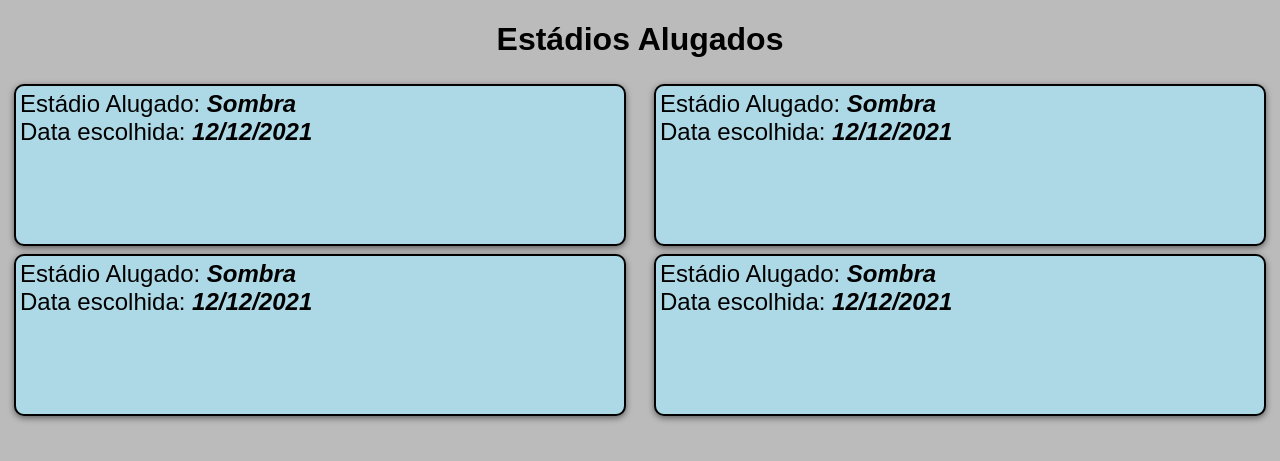
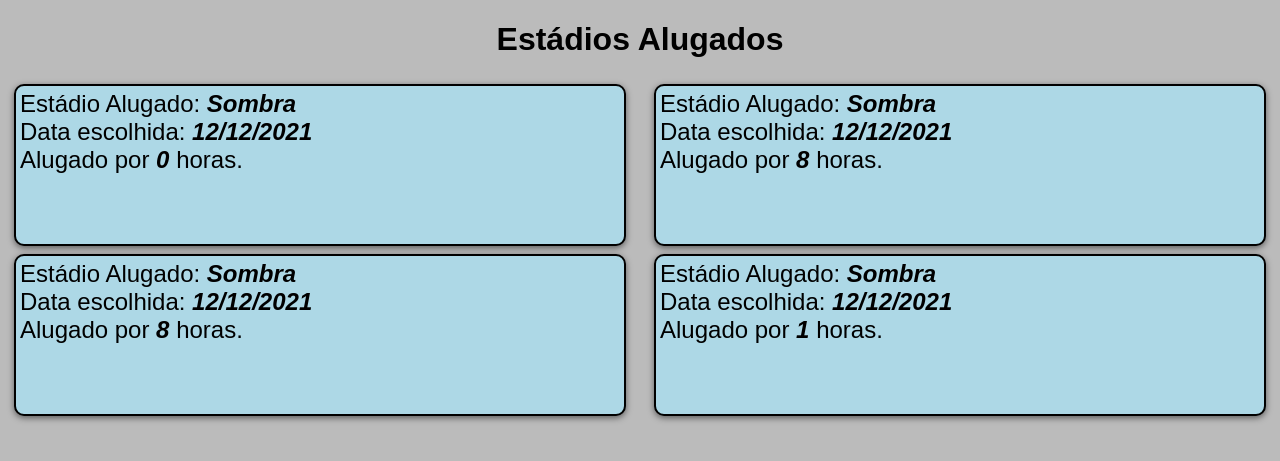
Before and after one commit to GabrielSoaresGomes/provaDMS, a Django app: page /agendados in a window 1280 px wide. Shown: the part 52-513 px from the top of the page. Run offline with Django 3.2, Linux system fonts and the light colour scheme; data comes from the database, SQL or seed files in the repository; both versions use the stored data as it was after the commit; parts of the project's set-up code (start-up, migrations or seed data) failed here and were passed over.

Commit message:
Iniciando o processo de calcular o preço final do estagio alugado

```diff
--- a/aluguel/forms.py
+++ b/aluguel/forms.py
@@ -11,4 +11,4 @@ class EstadioForm(forms.ModelForm):
 class PrecoFinalForm(forms.ModelForm):
     class Meta:
         model = PrecoFinal
-        fields = ["nome", "data"]
+        fields = ["nome", "data", "horas"]
--- a/aluguel/models.py
+++ b/aluguel/models.py
@@ -15,8 +15,9 @@ class Estadio(models.Model):
 
 
 class PrecoFinal(models.Model):
-    nome = models.CharField("Por segurança, insira o nome do estádio aqui ", max_length=50)
-    data = models.CharField("Insira a data no formato MM/DD/YYYY ", max_length=10)
+    nome = models.CharField("Por segurança, insira o nome do estádio aqui", max_length=50)
+    data = models.CharField("Insira a data no formato MM/DD/YYYY", max_length=10)
+    horas = models.SmallIntegerField("Insira por quantas horas deseja alugar")
 
     def __str__(self):
         return self.nome
--- a/aluguel/templates/estadiosAgendados.html
+++ b/aluguel/templates/estadiosAgendados.html
@@ -27,7 +27,8 @@
             <div class="estadio" onclick="window.location.href = `{% url 'deletarEscolhido' estadio.id%}`">
 
                 <span class="agendado">Estádio Alugado: <i class="nomeAgendado">{{ estadio.nome }}</i></span><br>
-                <span class="agendado">Data escolhida: <i class="nomeAgendado">{{ estadio.data }}</i></span>
+                <span class="agendado">Data escolhida: <i class="nomeAgendado">{{ estadio.data }}</i></span><br>
+                <span class="agendado">Alugado por <i class="nomeAgendado">{{ estadio.horas }}</i> horas.</span>
 
 
             </div>
--- a/aluguel/templates/precoFinal.html
+++ b/aluguel/templates/precoFinal.html
@@ -29,6 +29,8 @@
         <button type="submit">Agendar</button>
     </form>
 
+        <button type="submit" onclick="window.location.href = `{% url 'calcularPrecoFinal' %} `">Teste</button>
+
     <script>
 
     </script>
--- a/aluguel/urls.py
+++ b/aluguel/urls.py
@@ -1,5 +1,5 @@
 from django.urls import path, include
-from .views import listaEstadios, adicionarEstadio, atualizarEstadio, deletarEstadio, escolherEstadio, estadiosEscolhidos, deletarEscolhido
+from .views import listaEstadios, adicionarEstadio, atualizarEstadio, deletarEstadio, escolherEstadio, estadiosEscolhidos, deletarEscolhido, calcularPrecoFinal
 
 urlpatterns = [
     path('', listaEstadios, name='listaEstadios'),
@@ -9,6 +9,7 @@ urlpatterns = [
     path('escolher/<int:id>', escolherEstadio, name="escolherEstadio"),
     path('agendados', estadiosEscolhidos, name="estadiosEscolhidos"),
     path('deletarEscolhido/<int:id>', deletarEscolhido, name="deletarEscolhido"),
+    path('teste', calcularPrecoFinal, name="calcularPrecoFinal"),
     path('members/', include('django.contrib.auth.urls')),
     path('members/', include('members.urls'), name='members'),
 ]
--- a/aluguel/views.py
+++ b/aluguel/views.py
@@ -58,3 +58,9 @@ def deletarEscolhido(request, id):
         estadio.delete()
         return redirect('estadiosEscolhidos')
     return render(request, 'estadioDeleteConfirm.html', {'estadio': estadio})
+
+
+def calcularPrecoFinal(request):
+    precoFinal = PrecoFinal.horas * Estadio.precoHora
+
+    return render(request, 'teste.html', {"precoFinal": precoFinal})
```
Also changed, not shown: aluguel/templates/teste.html (added, +12 -0 lines), aluguel/migrations/0001_initial.py, aluguel/migrations/0002_alter_precofinal_data.py (deleted), aluguel/migrations/0002_auto_20211103_1527.py (added), aluguel/migrations/0003_alter_precofinal_data.py (deleted), aluguel/migrations/0004_alter_precofinal_data.py (deleted), aluguel/migrations/0005_auto_20211103_1124.py (deleted), aluguel/migrations/0005_merge_20211103_1106.py (deleted), aluguel/migrations/0006_precofinal_estadioescolhido.py (deleted), aluguel/migrations/0007_auto_20211103_1158.py (deleted), aluguel/migrations/0008_rename_estadioescolhido_precofinal_idescolhido.py (deleted), aluguel/migrations/0009_auto_20211103_1329.py (deleted), aluguel/migrations/0010_auto_20211103_1356.py (deleted), db.sqlite3.
